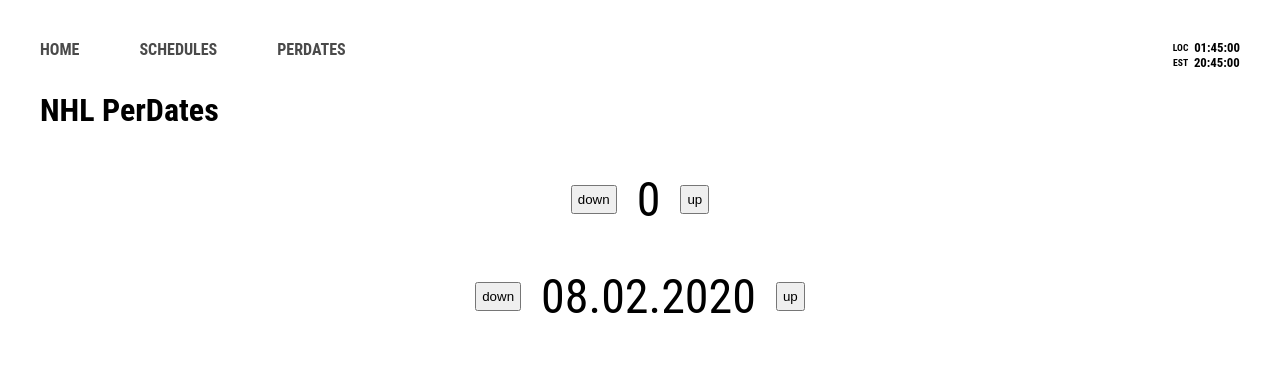
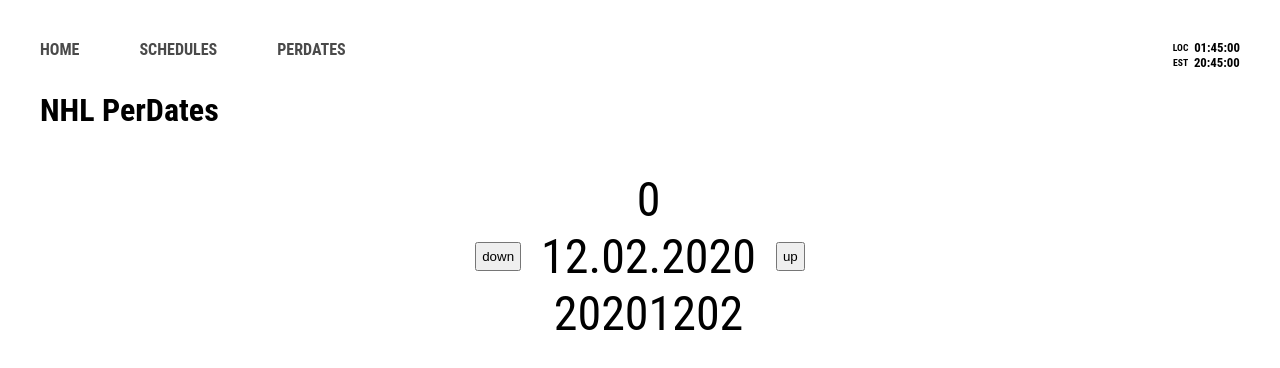
Before and after one commit to stefka1210/nextOne, a Next.js app: page /perdates in a window 1280 px wide. Shown: the top 368 px of the page. Built offline with nearby package versions, Linux system fonts and the light colour scheme.

Commit message:
dateNavigation EST

```diff
--- a/pages/perdates.js
+++ b/pages/perdates.js
@@ -20,42 +20,41 @@
     padding: 5px;
 `;
 const Count = styled.div`
+    display: flex;
+    flex-direction: column;
+    align-items: center;
+    justify-content: center;
     font-size: 3rem;
     padding: 20px;
 `;
 
 const PerDates = props => {
+    const [dateOffset, setDateOffset] = useState(0);
     const oneDay = 24 * 60 * 60 * 1000;
-    const date = new Date(Date.now() - oneDay * 4);
+    const date = new Date(Date.now() + oneDay * dateOffset);
 
     const options = {year: 'numeric', month: '2-digit', day: '2-digit'};
     options.timeZone = 'America/New_York';
 
     const easterndate = new Intl.DateTimeFormat('de-DE', options).format(date);
 
-    // console.log('easternSearchdate:::', easterndate);
     const year = easterndate.slice(6, 10);
     const month = easterndate.slice(0, 2);
     const day = easterndate.slice(3, 5);
 
     const initialSearchDate = year + month + day;
-    console.log('ini:', typeof initialSearchDate);
-
-    const [count, setCount] = useState(0);
-    const [searchDate, setSearchDate] = useState(easterndate);
 
     return (
         <Layout>
             <h1>NHL PerDates</h1>
             <Panel>
-                <Button onClick={() => setCount(count - 1)}>down</Button>
-                <Count>{count}</Count>
-                <Button onClick={() => setCount(count + 1)}>up</Button>
-            </Panel>
-            <Panel>
-                <Button onClick={() => setSearchDate(searchDate - 1)}>down</Button>
-                <Count>{searchDate}</Count>
-                <Button onClick={() => setSearchDate(searchDate + 1)}>up</Button>
+                <Button onClick={() => setDateOffset(dateOffset - 1)}>down</Button>
+                <Count>
+                    <div>{dateOffset}</div>
+                    <div>{easterndate}</div>
+                    <div>{initialSearchDate}</div>
+                </Count>
+                <Button onClick={() => setDateOffset(dateOffset + 1)}>up</Button>
             </Panel>
         </Layout>
     );
```
